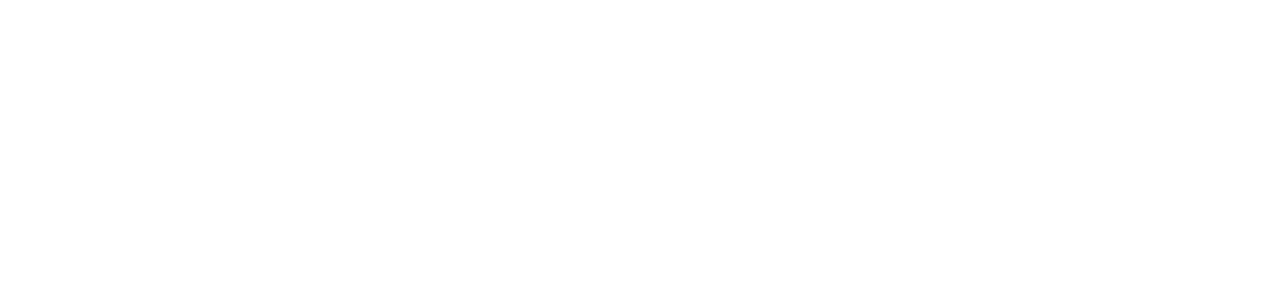
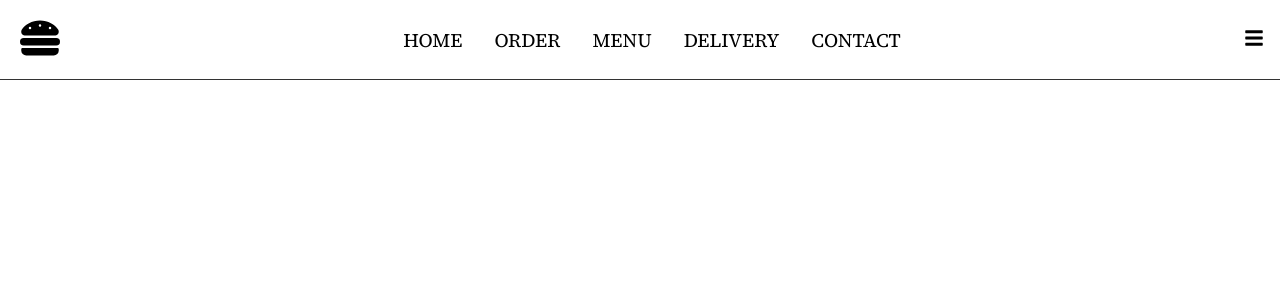
Before and after one commit to mittell/react-food-site, a React (Create React App) app: page / in a window 1280 px wide. Shown: the top 300 px of the page. Built offline with nearby package versions, Linux system fonts and the light colour scheme.

Commit message:
feat: added Navbar component and styling

```diff
--- a/src/App.js
+++ b/src/App.js
@@ -1,5 +1,11 @@
+import { Navbar } from './components/Navbar/Navbar';
+
 function App() {
-	return <div></div>;
+	return (
+		<>
+			<Navbar />
+		</>
+	);
 }
 
 export default App;
--- /dev/null
+++ b/src/components/Navbar/Navbar.jsx
@@ -0,0 +1,35 @@
+import React, { useState } from 'react';
+import { FaHamburger, FaBars, FaTimes } from 'react-icons/fa';
+import './NavbarStyles.css';
+
+export const Navbar = () => {
+	const [nav, setNav] = useState(false);
+
+	const handleNav = () => {
+		setNav(!nav);
+	};
+
+	return (
+		<div className='navbar'>
+			<div className='container'>
+				<div>
+					<FaHamburger size={40} style={{ marginLeft: '4px' }} />
+				</div>
+				<ul className={nav ? 'nav-menu active' : 'nav-menu'}>
+					<li>Home</li>
+					<li>Order</li>
+					<li>Menu</li>
+					<li>Delivery</li>
+					<li>Contact</li>
+				</ul>
+				<div className='hamburger' onClick={handleNav}>
+					{nav ? (
+						<FaTimes size={20} style={{ color: '#fff' }} />
+					) : (
+						<FaBars size={20} />
+					)}
+				</div>
+			</div>
+		</div>
+	);
+};
--- /dev/null
+++ b/src/components/Navbar/NavbarStyles.css
@@ -0,0 +1,69 @@
+.navbar {
+	width: 100%;
+	height: 80px;
+	border-bottom: 1px solid #333;
+	position: fixed;
+	z-index: 2;
+}
+
+.navbar .container {
+	display: flex;
+	justify-content: space-between;
+	align-items: center;
+	width: 100%;
+	height: 100%;
+	padding: 1rem;
+}
+
+.navbar .nav-menu {
+	display: flex;
+}
+
+.navbar li {
+	padding: 1rem;
+	font-family: 'Source Serif 4', serif;
+	text-transform: uppercase;
+	font-size: 1.2rem;
+}
+
+.hamburger {
+	z-index: 5;
+	cursor: pointer;
+}
+
+.active {
+	position: absolute;
+	flex-direction: column;
+	justify-content: center;
+	align-items: center;
+	top: 0;
+	left: 0;
+	width: 100%;
+	height: 100vh;
+	background-color: rgba(0, 0, 0, 0.8);
+	transition: 0.7s;
+	z-index: 5;
+}
+
+.nav-menu.active li {
+	font-size: 2rem;
+	color: #f8f8f8;
+}
+
+.nav-menu.active li:hover {
+	color: var(--primary-color);
+	transform: scale(1.2);
+	transition: 0.3s ease;
+	cursor: pointer;
+}
+
+@media screen and (max-width: 740px) {
+	.navbar .nav-menu {
+		position: absolute;
+		left: -200%;
+	}
+
+	.navbar .active {
+		left: 0;
+	}
+}
```
